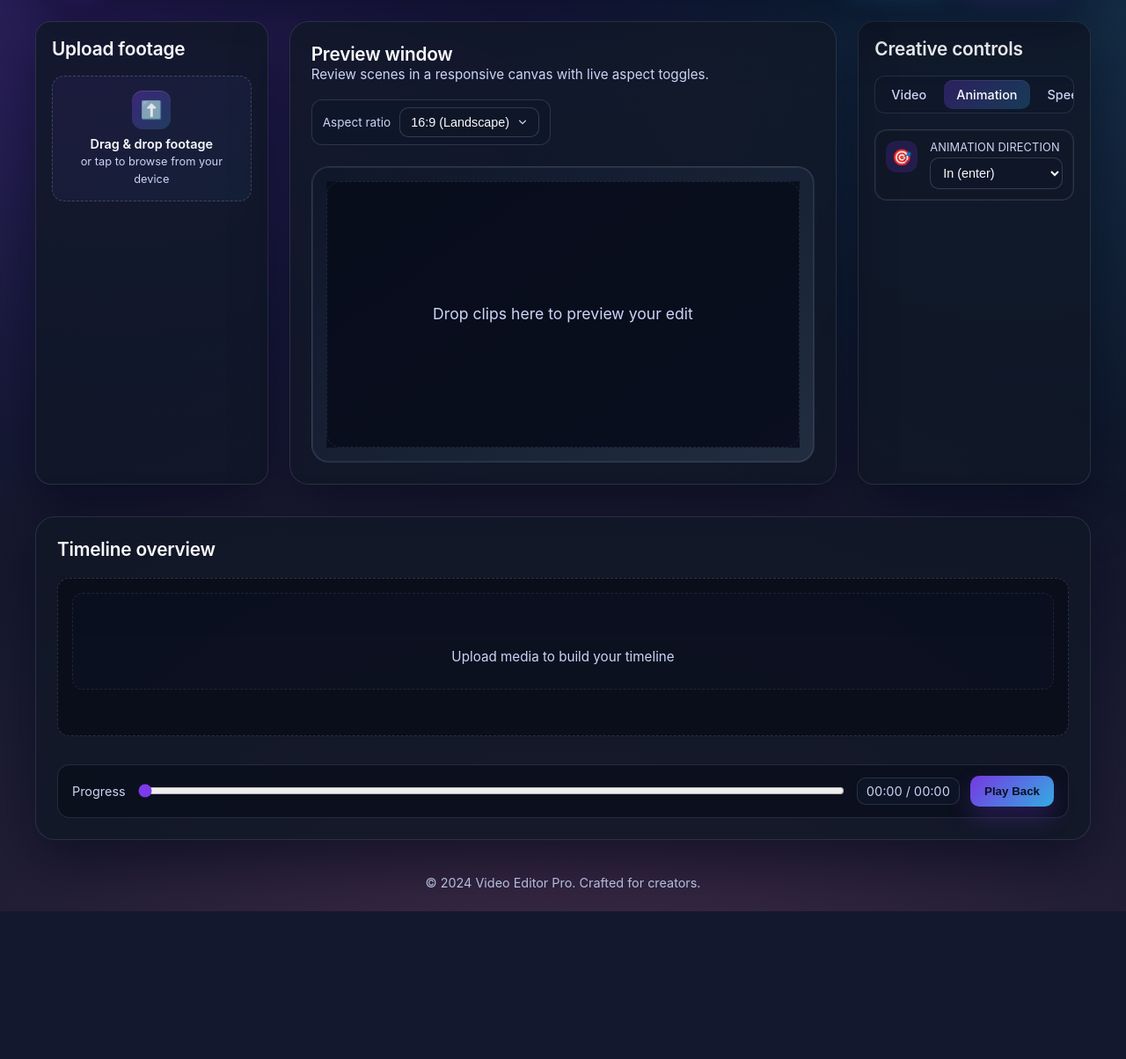
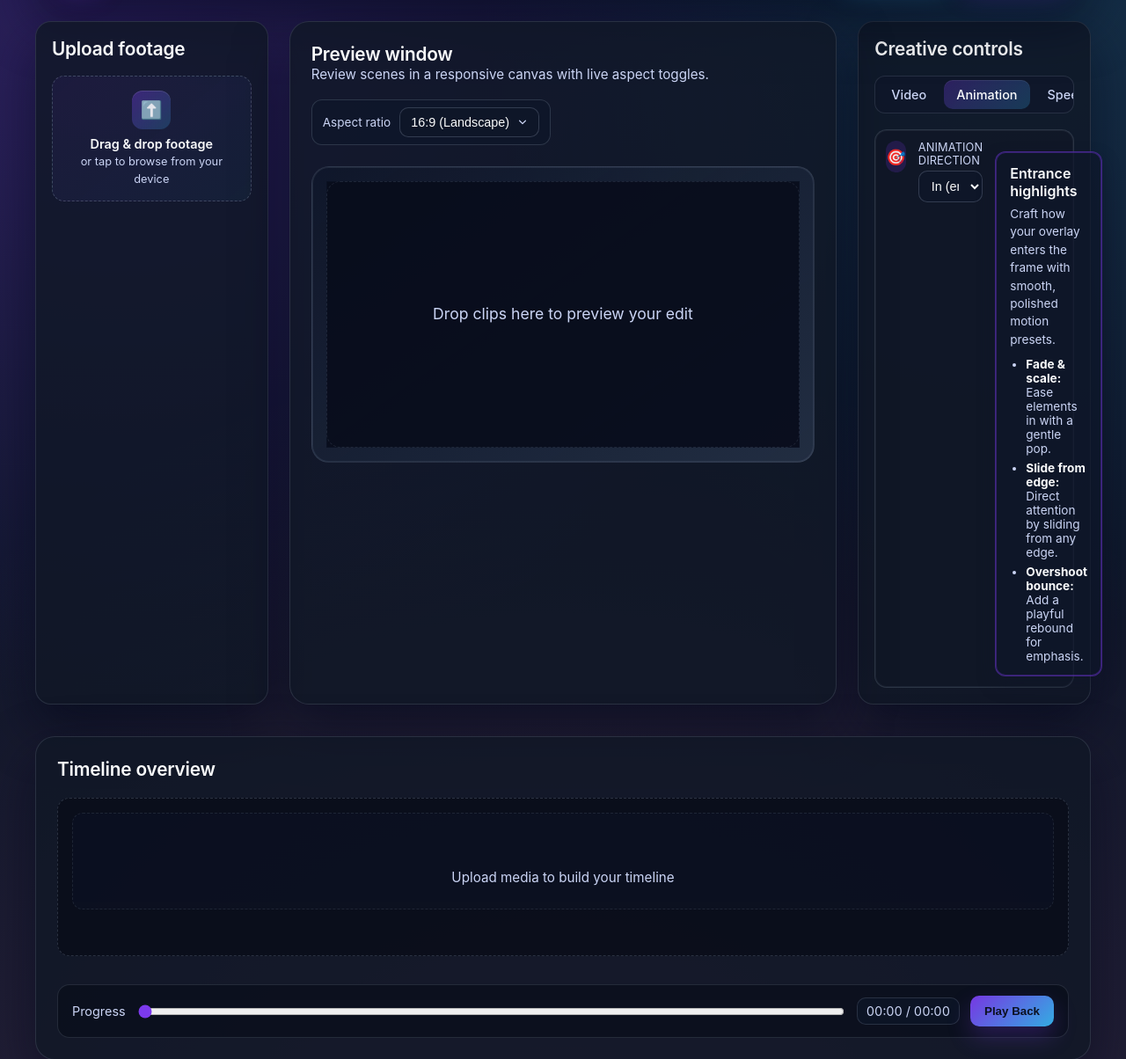
Before and after one commit to JackH23/JACK-CUT, a Flask app: page / in a window 1280 px wide, after a click on "Animation". Shown: the part 106-1310 px from the top of the page at 88% size. Before the commit the page ends 1142 px from the top, so only its background shows below. Run offline with Flask 2, Linux system fonts and the light colour scheme; some libraries are stand-ins or nearby versions.

Commit message:
Add dynamic animation direction panels

```diff
--- a/src/templates/home_content.css
+++ b/src/templates/home_content.css
@@ -761,6 +761,55 @@ body {
     color: var(--text-primary);
     font-size: 0.9rem;
     transition: border 0.2s ease, box-shadow 0.2s ease;
+}
+
+.animation-direction-panels {
+    margin-top: 12px;
+    display: grid;
+    gap: 12px;
+}
+
+.animation-direction-panel {
+    background: rgba(15, 23, 42, 0.72);
+    border: 1px solid rgba(148, 163, 184, 0.18);
+    border-radius: 12px;
+    padding: 14px 16px;
+    box-shadow: inset 0 0 0 1px rgba(124, 58, 237, 0.05);
+    transition: border 0.2s ease, box-shadow 0.2s ease;
+}
+
+.animation-direction-panel.is-active {
+    border-color: rgba(124, 58, 237, 0.48);
+    box-shadow:
+        inset 0 0 0 1px rgba(124, 58, 237, 0.35),
+        0 10px 20px rgba(15, 23, 42, 0.45);
+}
+
+.animation-direction-panel__title {
+    margin: 0 0 6px;
+    font-size: 1rem;
+    color: var(--text-primary);
+    font-weight: 600;
+}
+
+.animation-direction-panel__description {
+    margin: 0 0 10px;
+    font-size: 0.85rem;
+    color: var(--text-secondary);
+    line-height: 1.5;
+}
+
+.animation-direction-panel__list {
+    margin: 0;
+    padding-left: 18px;
+    display: grid;
+    gap: 6px;
+    color: var(--text-secondary);
+    font-size: 0.85rem;
+}
+
+.animation-direction-panel__list li strong {
+    color: var(--text-primary);
 }
 
 .info-item input[type="range"] {
--- a/src/templates/home_content.html
+++ b/src/templates/home_content.html
@@ -163,6 +163,41 @@
                                         <option value="combo">Combo (in &amp; out)</option>
                                     </select>
                                 </div>
+                                <div class="animation-direction-panels" id="animation-direction-panels">
+                                    <div class="animation-direction-panel" data-animation-direction-panel="in">
+                                        <h3 class="animation-direction-panel__title">Entrance highlights</h3>
+                                        <p class="animation-direction-panel__description">
+                                            Craft how your overlay enters the frame with smooth, polished motion presets.
+                                        </p>
+                                        <ul class="animation-direction-panel__list">
+                                            <li><strong>Fade &amp; scale:</strong> Ease elements in with a gentle pop.</li>
+                                            <li><strong>Slide from edge:</strong> Direct attention by sliding from any edge.</li>
+                                            <li><strong>Overshoot bounce:</strong> Add a playful rebound for emphasis.</li>
+                                        </ul>
+                                    </div>
+                                    <div class="animation-direction-panel" data-animation-direction-panel="out" hidden aria-hidden="true">
+                                        <h3 class="animation-direction-panel__title">Exit highlights</h3>
+                                        <p class="animation-direction-panel__description">
+                                            Define a graceful outro so elements leave the stage without disrupting pacing.
+                                        </p>
+                                        <ul class="animation-direction-panel__list">
+                                            <li><strong>Drift fade:</strong> Dissolve overlays with soft transparency.</li>
+                                            <li><strong>Slide away:</strong> Move content off-screen in any direction.</li>
+                                            <li><strong>Whip blur:</strong> Accelerate exit motion with a cinematic blur.</li>
+                                        </ul>
+                                    </div>
+                                    <div class="animation-direction-panel" data-animation-direction-panel="combo" hidden aria-hidden="true">
+                                        <h3 class="animation-direction-panel__title">Combo highlights</h3>
+                                        <p class="animation-direction-panel__description">
+                                            Pair entrance and exit presets to deliver cohesive storytelling arcs.
+                                        </p>
+                                        <ul class="animation-direction-panel__list">
+                                            <li><strong>Match-on-motion:</strong> Mirror easing curves for seamless flow.</li>
+                                            <li><strong>Dynamic swing:</strong> Chain elastic entrances with drifting exits.</li>
+                                            <li><strong>Spotlight loop:</strong> Fade in, hold focus, then drift away elegantly.</li>
+                                        </ul>
+                                    </div>
+                                </div>
                             </div>
                         </div>
                     </section>
```
Also changed, not shown: src/templates/home_content.js.
